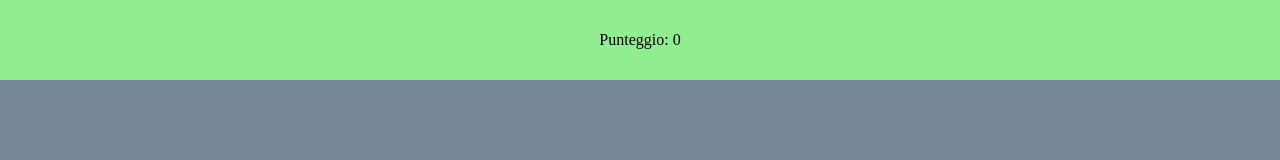
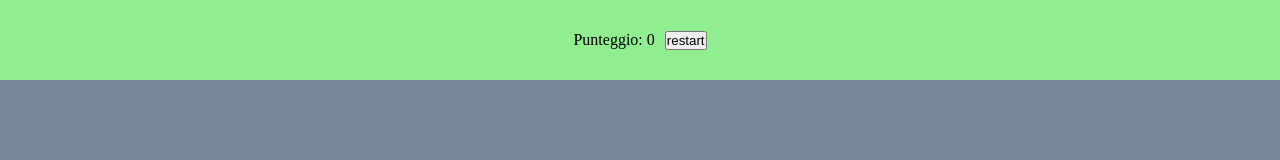
Before and after one commit to edoardope/js-campominato-dom, a plain HTML site: page index.html in a window 1280 px wide. Shown: the top 160 px of the page. Drawn offline with Linux system fonts and the light colour scheme.

Commit message:
restart function

```diff
--- a/asset/style.css
+++ b/asset/style.css
@@ -11,6 +11,10 @@
     display: flex;
     justify-content: center;
     align-items: center;
+}
+
+form{
+    margin-left: 10px;
 }
 
 .container{
--- a/index.html
+++ b/index.html
@@ -12,6 +12,9 @@
   <body>
     <div class="punteggiocont">
       <div class="punteggio">Punteggio: 0</div>
+      <form action="">
+        <button>restart</button>
+      </form>
     </div>
     <div class="container">
       <div class="griglia">
```
